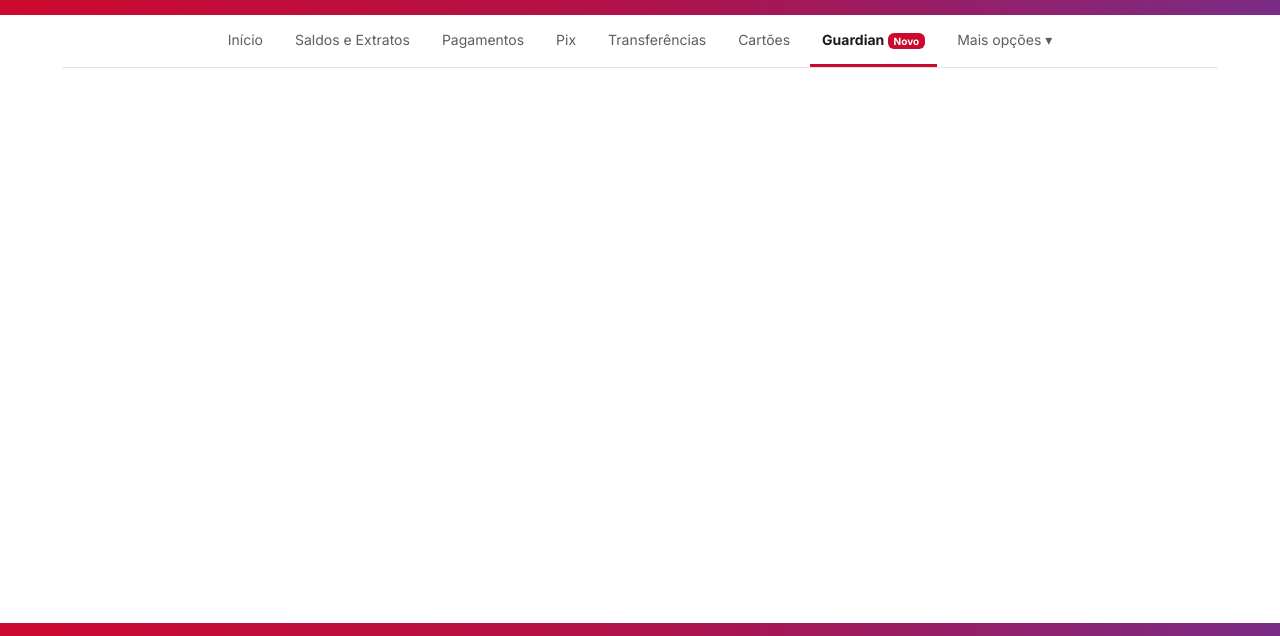
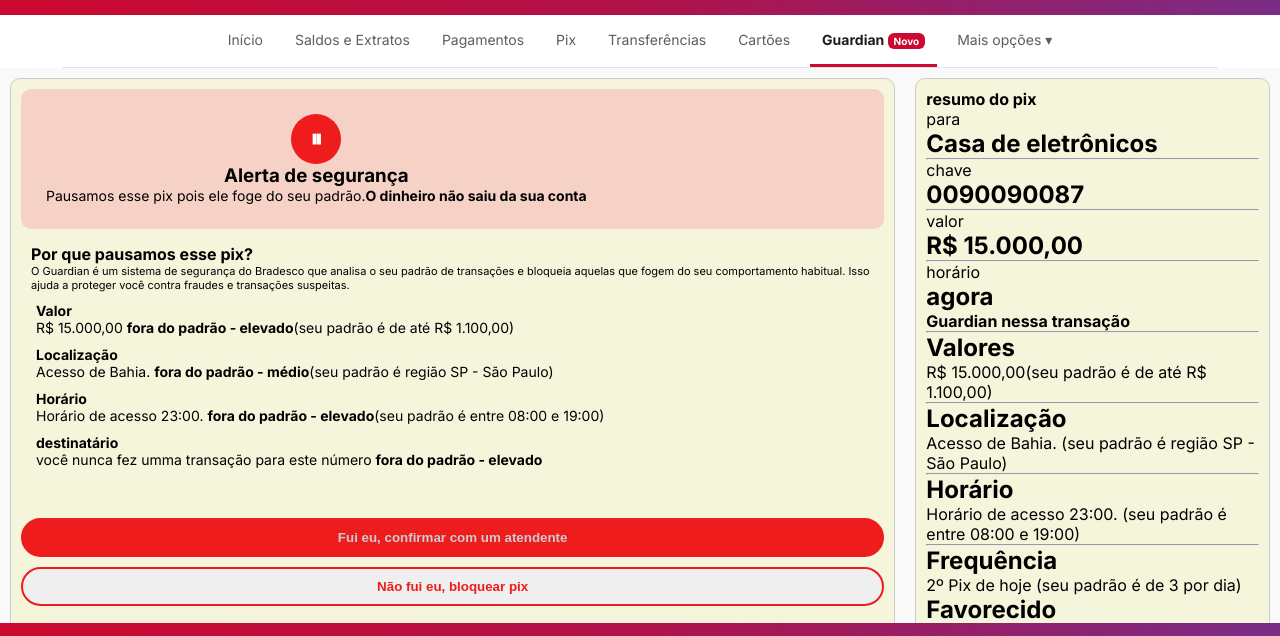
Before and after one commit to Giovanna-Ciola/bradesco-guardian, a plain HTML site: page src/pages/guardian.html in a window 1280 px wide. Shown: the part 111-747 px from the top of the page. Drawn offline with Linux system fonts and the light colour scheme.

Commit message:
criação html e css da aba guardian

```diff
--- a/src/pages/guardian.html
+++ b/src/pages/guardian.html
@@ -7,6 +7,7 @@
     <title>Bradesco | Guardian</title>
     <link href="https://fonts.googleapis.com/css2?family=Inter:wght@400;500;600;700;800&display=swap" rel="stylesheet">
     <link rel="stylesheet" href="../style/main.css">
+    <link rel="stylesheet" href="../style/guardian.css">
 </head>
 
 <body>
@@ -57,6 +58,92 @@
         </nav>
     </header>
 
+    <!-- conteúdo principal da página -->
+    <main>
+
+        <div class="conteudo">
+
+            <!-- seção de aleta de segurança,explicando o porque o pix foi bloqueado -->
+            <section class="pix-bloqueado">
+
+                <!-- alerta de que o pix foi bloqueado por entrar nos padrões de transação suspeita do guardian -->
+                <section class="area-alerta">
+                    <div class="alerta">
+                        <h2>⏸</h2>
+                        <h3>Alerta de segurança</h3>
+                        <p>Pausamos esse pix pois ele foge do seu padrão.<strong>O dinheiro não saiu da sua conta</strong></p>
+                    </div>
+                </section>
+
+                <div class="porque-pausamos">
+                    <h1>Por que pausamos esse pix?</h1>
+                    <p id="guardian-explicacao">O Guardian é um sistema de segurança do Bradesco que analisa o seu padrão de transações e bloqueia aquelas que fogem do seu comportamento habitual. Isso ajuda a proteger você contra fraudes e transações suspeitas.</p>
+                    <h2>Valor</h2>
+                    <p>R$ 15.000,00 <strong>fora do padrão - elevado</strong>(seu padrão é de até R$ 1.100,00)</p>
+                    <h2>Localização</h2>
+                    <p>Acesso de Bahia. <strong>fora do padrão - médio</strong>(seu padrão é região SP - São Paulo)</p>
+                    <h2>Horário</h2>
+                    <p>Horário de acesso 23:00. <strong>fora do padrão - elevado</strong>(seu padrão é entre 08:00 e 19:00)</p>
+                    <h2>destinatário</h2>
+                    <p>você nunca fez umma transação para este número <strong>fora do padrão - elevado</strong></p>
+                </div>
+
+                <div class="botao-atendente">
+                    <button type="button" class="confirmar">Fui eu, confirmar com um atendente</button>
+                    <button type="button" class="bloquear">Não fui eu, bloquear pix</button>
+                </div>
+
+
+            </section>
+
+
+            <!-- seção lateral com resumo do pix bloqueado, e no que o guardian agiu -->
+            <section>
+
+                <aside  class="painel-lateral">
+                    <!-- seção de resumo do pix que foi bloqueado -->
+                    <section>
+                        <h1>resumo do pix</h1>
+                        <p>para</p>
+                        <h2>Casa de eletrônicos</h2>
+                        <hr>
+                        <p>chave</p>
+                        <h2>0090090087</h2>
+                        <hr>
+                        <p>valor</p>
+                        <h2>R$ 15.000,00</h2>
+                        <hr>
+                        <p>horário</p>
+                        <h2>agora</h2>
+                    </section>
+
+                    <!-- seção da explicação da ação do guardian em cima desse pix -->
+                    <section>
+                        <h1>Guardian nessa transação</h1>
+                        <hr>
+                        <h2>Valores</h2>
+                        <p>R$ 15.000,00(seu padrão é de até R$ 1.100,00)</p>
+                        <hr>
+                        <h2>Localização</h2>
+                        <p>Acesso de Bahia. (seu padrão é região SP - São Paulo)</p>
+                        <hr>
+                        <h2>Horário</h2>
+                        <p>Horário de acesso 23:00. (seu padrão é entre 08:00 e 19:00)</p>
+                        <hr>
+                        <h2>Frequência</h2>
+                        <p>2º Pix de hoje (seu padrão é de 3 por dia)</p>
+                        <h2>Favorecido</h2>
+                        <p>primeira vez enviando para essa chave</p>
+                        <!-- link não funcional apenas para demonstrar que o usuario pode configurar o guardian -->
+                        <a href="configurar" class="link-naofuncional">Configurar itens de validação</a>
+                    </section>
+                </aside>
+
+            </section>
+
+        </div>
+    </main>
+
     <footer>
         <div class="title">
             <h1>bradesco</h1>
--- /dev/null
+++ b/src/style/guardian.css
@@ -0,0 +1,118 @@
+/* coloca tudo dentro de uma seção para poder organizar os itens na posição desejada */
+.conteudo {
+    background-color: #f9f9f9;
+    padding: 10px;
+    display:flex;
+    gap: 20px;
+}
+
+.pix-bloqueado {
+    color: black;
+    background-color:beige;
+    border-radius: 10px;
+    border: 1px solid #ccc;
+    padding: 10px;
+}
+
+.painel-lateral {
+    background-color:beige;
+    border-radius: 10px;
+    border: 1px solid #ccc;
+    padding: 10px;
+    justify-content: flex-end;
+    align-items: column;
+
+}
+
+.area-alerta {
+    background-color: #f5b1b181;
+    padding: 10px;
+    display:flex;
+    gap: 20px;
+    border-radius: 10px;
+    padding: 25px;
+    text-align: center;
+}
+
+/* circulo de pause no alerta */
+.area-alerta h2 {
+    width: 50px;
+    height: 50px;
+    border-radius: 50%; /*ciruculo*/
+    display:flex;
+    justify-content: center;
+    align-items: center;
+    background-color: #ee1c1c;
+    line-height: 50px; /*pra centralizar põe o mesmo valor da altura e largura */
+    color: white;
+    margin: 0 auto; /* centraliza horizontalmente */
+}
+
+.area-alerta h3 {
+    height: auto;
+    width: auto;
+    margin: 0;
+    color: #000000;
+    font-weight: bold;
+}
+
+.area-alerta p {
+    margin: 0;
+    color: #000000;
+    font-size: 14px;
+    text-align: center;
+}
+
+.porque-pausamos {
+    font-size: 14px;
+    padding-bottom: 50px;
+    text-align:left
+}
+
+.porque-pausamos h1 {
+    font-size: 16px;
+    margin-left:10px;
+    margin-top: 15px;
+}
+
+#guardian-explicacao {
+    font-size: 11px;
+    margin-left: 10px;
+}
+
+.porque-pausamos h2 {
+    font-size: 14px;
+    margin-left: 15px;
+    margin-top: 10px;
+}
+
+.porque-pausamos p {
+    font-size: 14px;
+    margin-left: 15px;
+}
+
+.botao-atendente {
+    display: flex;
+    justify-content: center; /* Centraliza na horizontal */
+    flex-direction: column;
+}
+
+.confirmar {
+    border-radius: 30px;
+    border:2px solid;
+    border-color: #ee1c1c;
+    padding: 10px;
+    background-color: #ee1c1c;
+    color: #ccc;
+    font-weight: 700;
+    margin-bottom: 10px;
+}
+
+.bloquear {
+    border-radius: 30px;
+    border:2px solid;
+    border-color: #ee1c1c;
+    padding: 10px;
+    color:#ee1c1c;
+    font-weight: 700;
+}
```
